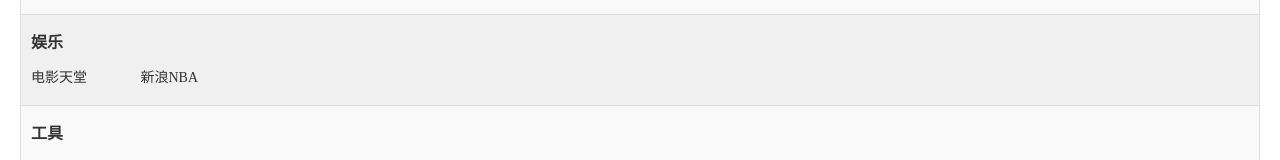
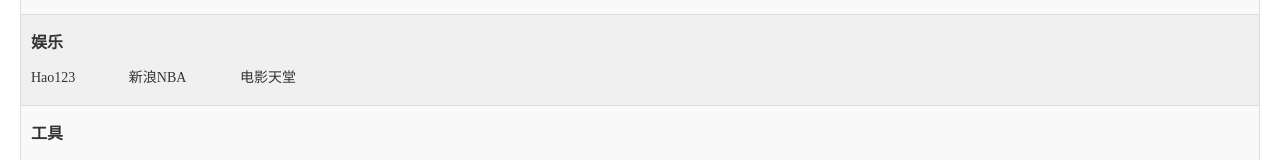
Before and after one commit to kwx/kwx.github.io, a plain HTML site: page index.html in a window 1280 px wide. Shown: the part 188-348 px from the top of the page. Drawn offline with Linux system fonts and the light colour scheme.

Commit message:
Update index.html

```diff
--- a/index.html
+++ b/index.html
@@ -46,8 +46,9 @@ a:hover {text-decoration: none;}
     <li class="bg">
     	<h2>娱乐</h2>
         <div class="span_box">
-        	<span><a href="http://www.dy2018.com/" target="_blank">电影天堂</a></span>
+            <span><a href="http://www.hao123.com/" target="_blank">Hao123</a></span>
             <span><a href="http://sports.sina.com.cn/nba/" target="_blank">新浪NBA</a></span>
+            <span><a href="http://www.dy2018.com/" target="_blank">电影天堂</a></span>
         </div>
     </li>
     <li>
```
